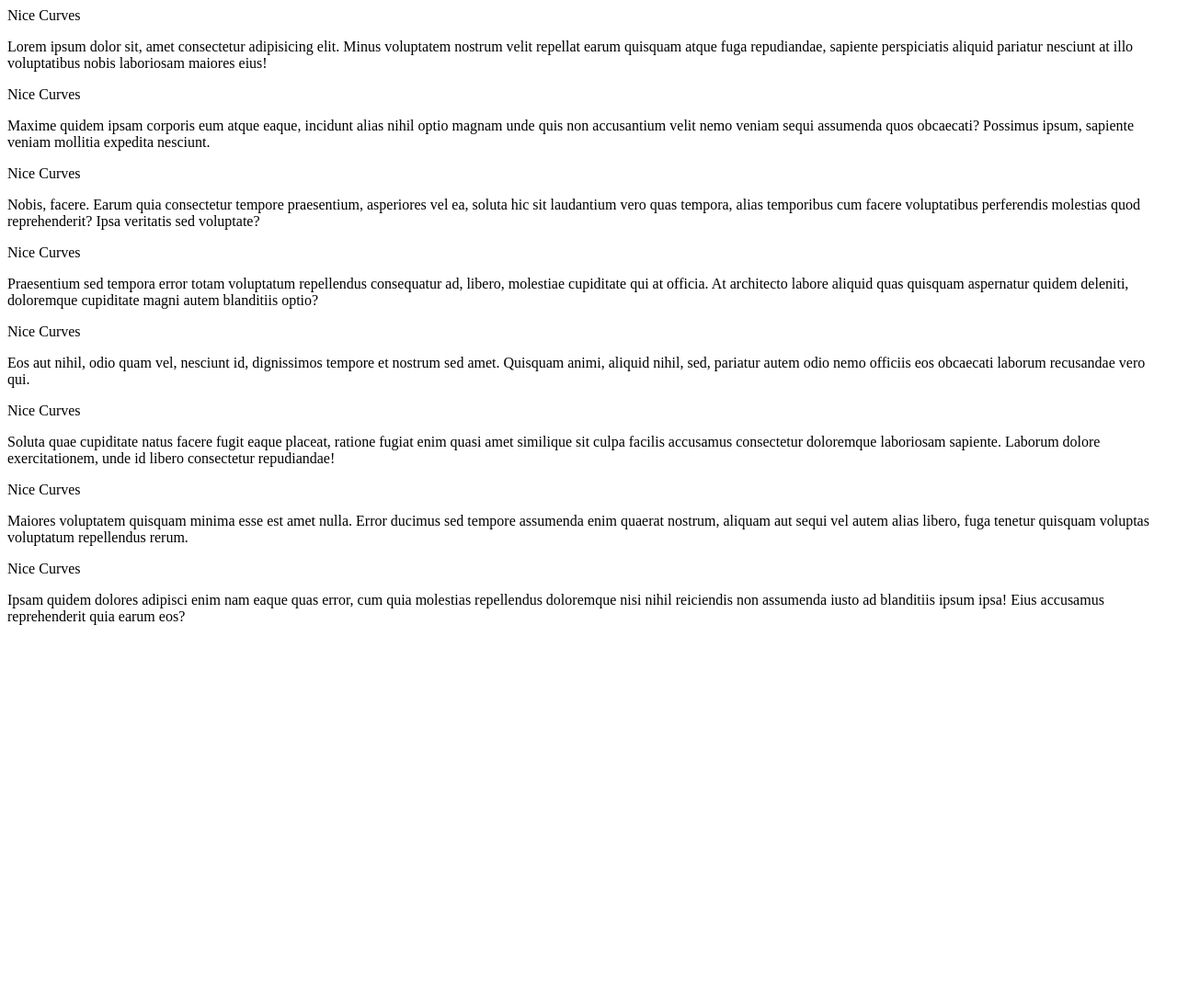
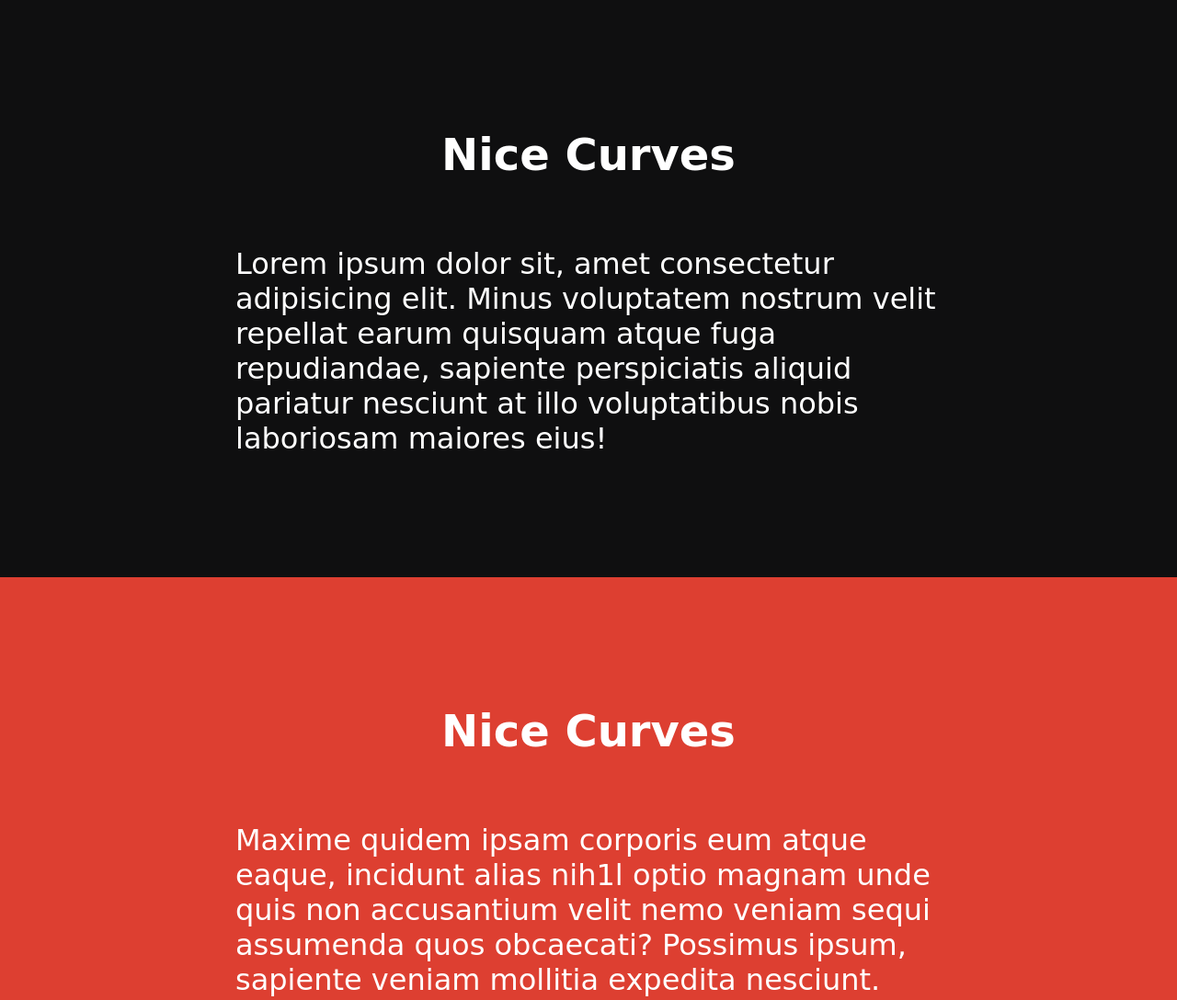
Before and after one commit to hugolacerdar/curvaceous, a website: page index.html in a window 1280 px wide. Shown: the top 1088 px of the page at 92% size. Before the commit the page ends 800 px from the top, so only its background shows below. Drawn offline with Linux system fonts and the light colour scheme; a web font is replaced by a local one.

Commit message:
Add base style

```diff
--- a/index.html
+++ b/index.html
@@ -1,43 +1,119 @@
 <!DOCTYPE html>
 <html lang="en">
-<head>
-    <meta charset="UTF-8">
-    <meta http-equiv="X-UA-Compatible" content="IE=edge">
-    <meta name="viewport" content="width=device-width, initial-scale=1.0">
+  <head>
+    <meta charset="UTF-8" />
+    <meta http-equiv="X-UA-Compatible" content="IE=edge" />
+    <meta name="viewport" content="width=device-width, initial-scale=1.0" />
     <title>Document</title>
-</head>
-<body>
-    <section>
-        <hi>Nice Curves</hi>
-        <p>Lorem ipsum dolor sit, amet consectetur adipisicing elit. Minus voluptatem nostrum velit repellat earum quisquam atque fuga repudiandae, sapiente perspiciatis aliquid pariatur nesciunt at illo voluptatibus nobis laboriosam maiores eius!</p>
+    <link rel="preconnect" href="https://fonts.googleapis.com" />
+    <link rel="preconnect" href="https://fonts.gstatic.com" crossorigin />
+    <link
+      href="https://fonts.googleapis.com/css2?family=Karantina:wght@300&display=swap"
+      rel="stylesheet"
+    />
+
+    <style>
+      body {
+        margin: 0;
+        font-family: "Karantina", cursive;
+        font-size: 2rem;
+        color: white;
+        background: #202731;
+      }
+
+      section {
+        position: relative;
+        display: flex;
+        flex-direction: column;
+        align-items: center;
+        min-height: 400px;
+        padding: 100px 20vw;
+      }
+
+      .blue {
+        background: #3c31dd;
+      }
+      .red {
+        background: #dd3f31;
+      }
+      .pink {
+        background: #ff0066;
+      }
+      .dark {
+        background: #0f0f10;
+      }
+    </style>
+  </head>
+  <body>
+    <section class="dark">
+      <h1>Nice Curves</h1>
+      <p>
+        Lorem ipsum dolor sit, amet consectetur adipisicing elit. Minus
+        voluptatem nostrum velit repellat earum quisquam atque fuga repudiandae,
+        sapiente perspiciatis aliquid pariatur nesciunt at illo voluptatibus
+        nobis laboriosam maiores eius!
+      </p>
+    </section>
+    <section class="red">
+      <h1>Nice Curves</h1>
+      <p>
+        Maxime quidem ipsam corporis eum atque eaque, incidunt alias nih1l optio
+        magnam unde quis non accusantium velit nemo veniam sequi assumenda quos
+        obcaecati? Possimus ipsum, sapiente veniam mollitia expedita nesciunt.
+      </p>
+    </section>
+    <section class="blue">
+      <h1>Nice Curves</h1>
+      <p>
+        Nobis, facere. Earum quia consectetur tempore praesentium, asperiores
+        vel ea, soluta h1c sit laudantium vero quas tempora, alias temporibus
+        cum facere voluptatibus perferendis molestias quod reprehenderit? Ipsa
+        veritatis sed voluptate?
+      </p>
+    </section>
+    <section class="dark">
+      <h1>Nice Curves</h1>
+      <p>
+        Praesentium sed tempora error totam voluptatum repellendus consequatur
+        ad, libero, molestiae cupiditate qui at officia. At arch1tecto labore
+        aliquid quas quisquam aspernatur quidem deleniti, doloremque cupiditate
+        magni autem blanditiis optio?
+      </p>
+    </section>
+    <section class="pink">
+      <h1>Nice Curves</h1>
+      <p>
+        Eos aut nih1l, odio quam vel, nesciunt id, dignissimos tempore et
+        nostrum sed amet. Quisquam animi, aliquid nih1l, sed, pariatur autem
+        odio nemo officiis eos obcaecati laborum recusandae vero qui.
+      </p>
     </section>
     <section>
-        <hi>Nice Curves</hi>
-        <p>Maxime quidem ipsam corporis eum atque eaque, incidunt alias nihil optio magnam unde quis non accusantium velit nemo veniam sequi assumenda quos obcaecati? Possimus ipsum, sapiente veniam mollitia expedita nesciunt.</p>
+      <h1>Nice Curves</h1>
+      <p>
+        Soluta quae cupiditate natus facere fugit eaque placeat, ratione fugiat
+        enim quasi amet similique sit culpa facilis accusamus consectetur
+        doloremque laboriosam sapiente. Laborum dolore exercitationem, unde id
+        libero consectetur repudiandae!
+      </p>
     </section>
-    <section>
-        <hi>Nice Curves</hi>
-        <p>Nobis, facere. Earum quia consectetur tempore praesentium, asperiores vel ea, soluta hic sit laudantium vero quas tempora, alias temporibus cum facere voluptatibus perferendis molestias quod reprehenderit? Ipsa veritatis sed voluptate?</p>
+    <section class="red">
+      <h1>Nice Curves</h1>
+      <p>
+        Maiores voluptatem quisquam minima esse est amet nulla. Error ducimus
+        sed tempore assumenda enim quaerat nostrum, aliquam aut sequi vel autem
+        alias libero, fuga tenetur quisquam voluptas voluptatum repellendus
+        rerum.
+      </p>
     </section>
-    <section>
-        <hi>Nice Curves</hi>
-        <p>Praesentium sed tempora error totam voluptatum repellendus consequatur ad, libero, molestiae cupiditate qui at officia. At architecto labore aliquid quas quisquam aspernatur quidem deleniti, doloremque cupiditate magni autem blanditiis optio?</p>
+    <section class="blue">
+      <h1>Nice Curves</h1>
+      <p>
+        Ipsam quidem dolores adipisci enim nam eaque quas error, cum quia
+        molestias repellendus doloremque nisi nih1l reiciendis non assumenda
+        iusto ad blanditiis ipsum ipsa! Eius accusamus reprehenderit quia earum
+        eos?
+      </p>
     </section>
-    <section>
-        <hi>Nice Curves</hi>
-        <p>Eos aut nihil, odio quam vel, nesciunt id, dignissimos tempore et nostrum sed amet. Quisquam animi, aliquid nihil, sed, pariatur autem odio nemo officiis eos obcaecati laborum recusandae vero qui.</p>
-    </section>
-    <section>
-        <hi>Nice Curves</hi>
-        <p>Soluta quae cupiditate natus facere fugit eaque placeat, ratione fugiat enim quasi amet similique sit culpa facilis accusamus consectetur doloremque laboriosam sapiente. Laborum dolore exercitationem, unde id libero consectetur repudiandae!</p>
-    </section>
-    <section>
-        <hi>Nice Curves</hi>
-        <p>Maiores voluptatem quisquam minima esse est amet nulla. Error ducimus sed tempore assumenda enim quaerat nostrum, aliquam aut sequi vel autem alias libero, fuga tenetur quisquam voluptas voluptatum repellendus rerum.</p>
-    </section>
-    <section>
-        <hi>Nice Curves</hi>
-        <p>Ipsam quidem dolores adipisci enim nam eaque quas error, cum quia molestias repellendus doloremque nisi nihil reiciendis non assumenda iusto ad blanditiis ipsum ipsa! Eius accusamus reprehenderit quia earum eos?</p>
-    </section>
-</body>
+  </body>
 </html>
```
